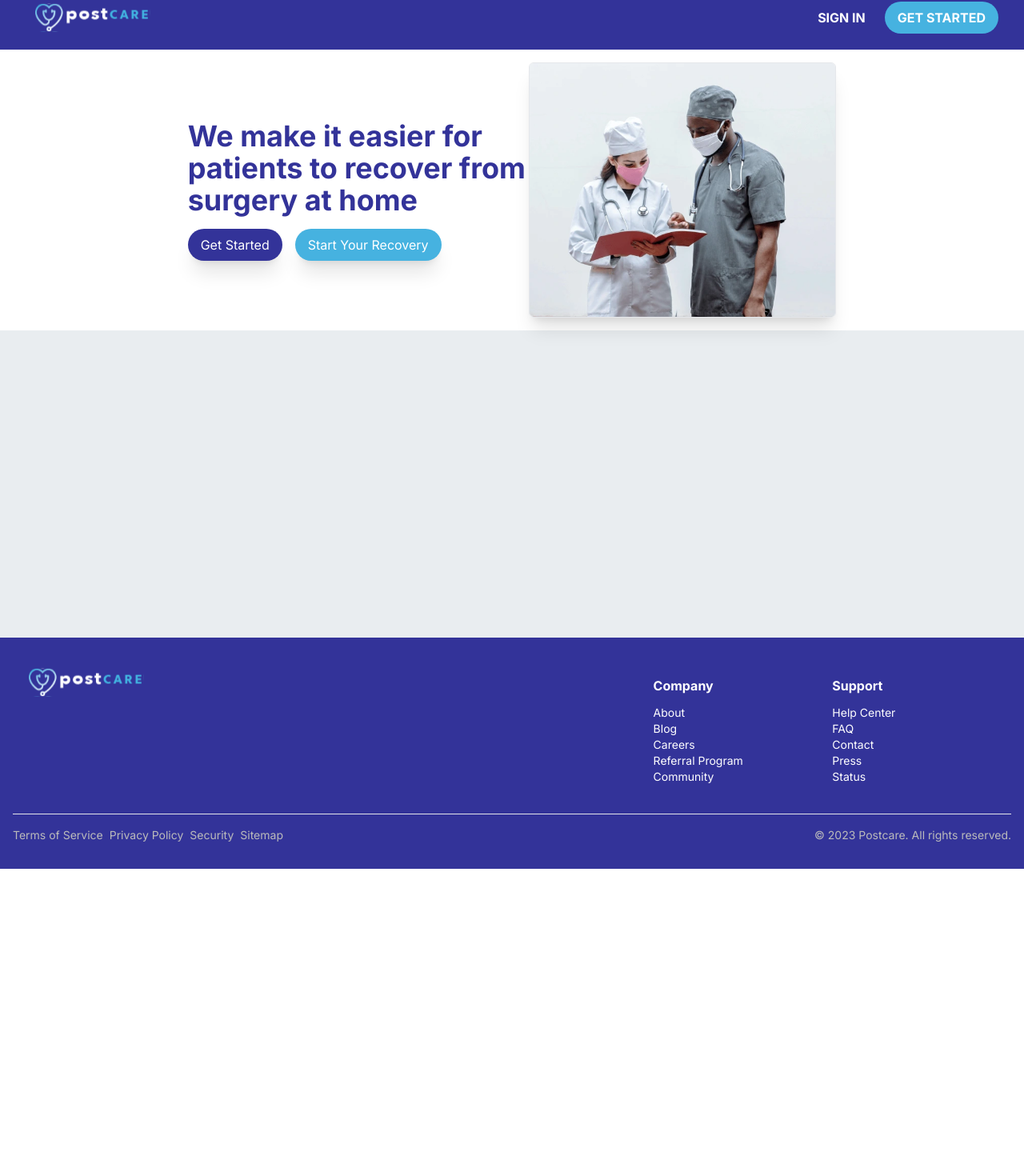
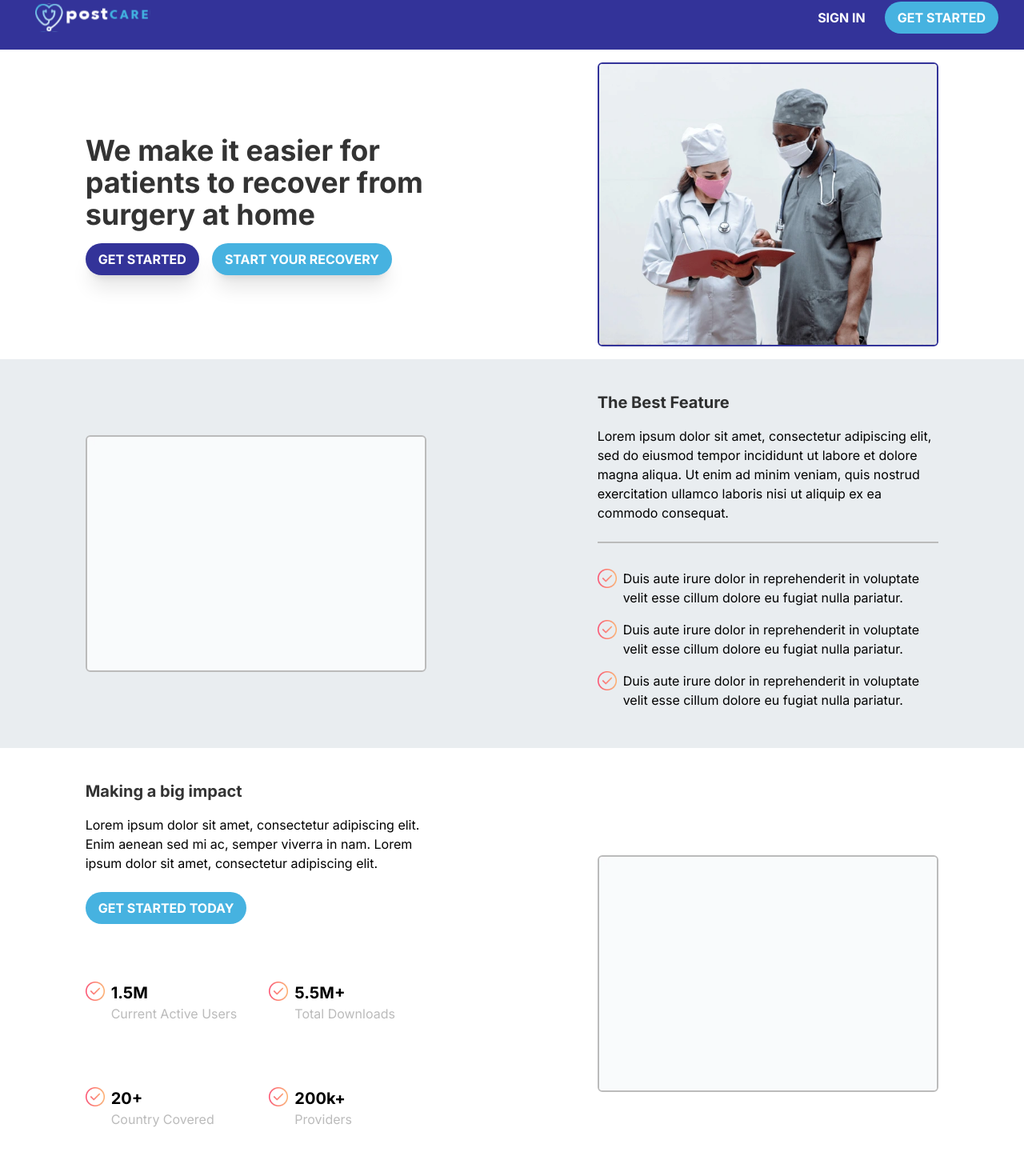
Before and after one commit to Ismailco/Postcare-app, a React (Vite) app: page / in a window 1280 px wide. Shown: the part 18-1488 px from the top of the page at 80% size. Before the commit the page ends 1104 px from the top, so only its background shows below. Built offline with nearby package versions, Linux system fonts and the light colour scheme.

Commit message:
Create third section in the landing page

```diff
--- a/src/assets/img/index.js
+++ b/src/assets/img/index.js
@@ -5,6 +5,8 @@ import whiteLogo from './logos/logo-white.svg';
 import blueLogo from './logos/logo-blue.svg';
 import logo from './logos/logo.svg';
 import hero from './hero.webp';
+import checkmark from './Checkmark.webp';
+import BG from './BG.webp';
 
 // import React, { Suspense, lazy } from 'react';
 
@@ -31,5 +33,5 @@ import hero from './hero.webp';
 // export default PreloadedImages;
 
 export {
-  N404, offline, profile, whiteLogo, blueLogo, logo, hero,
+  N404, offline, profile, whiteLogo, blueLogo, logo, hero, checkmark, BG,
 };
--- a/src/pages/Landing.jsx
+++ b/src/pages/Landing.jsx
@@ -1,24 +1,93 @@
 import React from 'react';
 import { Link } from 'react-router-dom';
-import { hero } from '../assets/img';
+import { hero, BG, checkmark } from '../assets/img';
 
 const Landing = () => (
   <main className="w-full">
-    <section className="w-full flex flex-col-reverse md:flex-row justify-center items-center my-4">
+    <section className="w-full flex flex-col-reverse md:flex-row justify-around items-center py-4">
       <div className="w-4/5 my-4 md:w-1/3">
-        <h1 className="text-4xl font-bold text-primary">We make it easier for patients to recover from surgery at home</h1>
+        <h1 className="text-4xl font-bold text-black/80 text-center md:text-left">We make it easier for patients to recover from surgery at home</h1>
         <div>
           <Link to="/signup">
-            <button className="duration-500 bg-primary text-white rounded-full py-2 px-4 mt-4 mr-4 hover:bg-black/50 shadow shadow-xl">Get Started</button>
+            <button className="duration-500 bg-primary text-white rounded-full py-2 px-4 mt-4 mr-4 hover:bg-black/50 shadow shadow-xl w-full md:w-fit font-bold">GET STARTED</button>
           </Link>
           <Link to="/dashboard">
-            <button className="duration-500 bg-secondary text-white rounded-full py-2 px-4 mt-4 hover:bg-black/50 shadow shadow-xl">Start Your Recovery</button>
+            <button className="duration-500 bg-secondary text-white rounded-full py-2 px-4 mt-4 hover:bg-black/50 shadow shadow-xl w-full md:w-fit font-bold">START YOUR RECOVERY</button>
           </Link>
         </div>
       </div>
-      <img className="w-96 h-full border rounded-md shadow shadow-xl shadow-ligth" src={hero} alt="landing" />
+      <img className="w-96 xl:w-1/3 h-full rounded-md border border-2 border-primary" src={hero} alt="landing" />
     </section>
-    <section className="flex justify-center items-center text-2xl font-bold w-full h-96 bg-light"></section>
+    <section className="w-full flex flex-row-reverse justify-around items-center py-4 bg-light">
+      <div className="w-4/5 my-4 md:w-1/3">
+        <h2 className="text-xl font-bold text-black/80 text-center md:text-left py-2">The Best Feature</h2>
+        <p className="text-center md:text-left py-2">Lorem ipsum dolor sit amet, consectetur adipiscing elit, sed do eiusmod tempor incididunt ut labore et dolore magna aliqua. Ut enim ad minim veniam, quis nostrud exercitation ullamco laboris nisi ut aliquip ex ea commodo consequat.</p>
+        <hr className="hidden md:block border border-1 border-dark my-4" />
+        <div className="flex flex-col-reverse md:flex-row-reverse">
+          <ul className="py-2">
+            <li className="flex justify-start items-start py-2">
+              <img className="w-6 mr-2" src={checkmark} alt="checkmark" />
+              <p>Duis aute irure dolor in reprehenderit in voluptate velit esse cillum dolore eu fugiat nulla pariatur.</p>
+            </li>
+            <li className="flex justify-start items-start py-2">
+              <img className="w-6 mr-2" src={checkmark} alt="checkmark" />
+              <p>Duis aute irure dolor in reprehenderit in voluptate velit esse cillum dolore eu fugiat nulla pariatur.</p>
+            </li>
+            <li className="flex justify-start items-start py-2">
+              <img className="w-6 mr-2" src={checkmark} alt="checkmark" />
+              <p>Duis aute irure dolor in reprehenderit in voluptate velit esse cillum dolore eu fugiat nulla pariatur.</p>
+            </li>
+          </ul>
+          <img className="w-96 h-full rounded-md border border-2 border-dark my-4 md:hidden" src={BG} alt="landing" />
+        </div>
+      </div>
+      <img className="w-96 xl:w-1/3 h-full rounded-md border border-2 border-dark my-4 hidden md:block" src={BG} alt="landing" />
+    </section>
+    <section className="w-full flex flex-row justify-around items-center py-4">
+      <div className="w-4/5 my-4 md:w-1/3 flex flex-col">
+        <h2 className="text-xl font-bold text-black/80 text-center md:text-left py-2">Making a big impact</h2>
+        <p className="text-center md:text-left py-2">Lorem ipsum dolor sit amet, consectetur adipiscing elit. Enim aenean sed mi ac, semper viverra in nam. Lorem ipsum dolor sit amet, consectetur adipiscing elit.</p>
+        <button className="duration-500 bg-secondary text-white rounded-full py-2 px-4 my-4 self-center md:self-start hover:bg-primary w-fit font-bold">GET STARTED TODAY</button>
+        <div className="flex flex-col-reverse md:flex-row-reverse self-start">
+          <ul className="py-2 flex">
+            <ul className="py-2">
+              <li className="flex justify-start items-start md:py-10">
+                <img className="w-6 mr-2" src={checkmark} alt="checkmark" />
+                <div>
+                  <p className="font-bold text-xl">1.5M</p>
+                  <p className="text-dark">Current Active Users</p>
+                </div>
+              </li>
+              <li className="flex justify-start items-start md:py-10">
+                <img className="w-6 mr-2" src={checkmark} alt="checkmark" />
+                <div>
+                  <p className="font-bold text-xl">20+</p>
+                  <p className="text-dark">Country Covered</p>
+                </div>
+              </li>
+            </ul>
+            <ul className="py-2">
+              <li className="flex justify-start items-start md:py-10 md:ml-10">
+                <img className="w-6 mr-2" src={checkmark} alt="checkmark" />
+                <div>
+                  <p className="font-bold text-xl">5.5M+</p>
+                  <p className="text-dark">Total Downloads</p>
+                </div>
+              </li>
+              <li className="flex justify-start items-start md:py-10 md:ml-10">
+                <img className="w-6 mr-2" src={checkmark} alt="checkmark" />
+                <div>
+                  <p className="font-bold text-xl">200k+</p>
+                  <p className="text-dark">Providers</p>
+                </div>
+              </li>
+            </ul>
+          </ul>
+          <img className="w-96 h-full rounded-md border border-2 border-dark my-4 md:hidden" src={BG} alt="landing" />
+        </div>
+      </div>
+      <img className="w-96 xl:w-1/3 h-full rounded-md border border-2 border-dark my-4 hidden md:block" src={BG} alt="landing" />
+    </section>
   </main>
 );
 
```
Also changed, not shown: src/assets/img/BG.webp (added), src/assets/img/Checkmark.webp (added).
